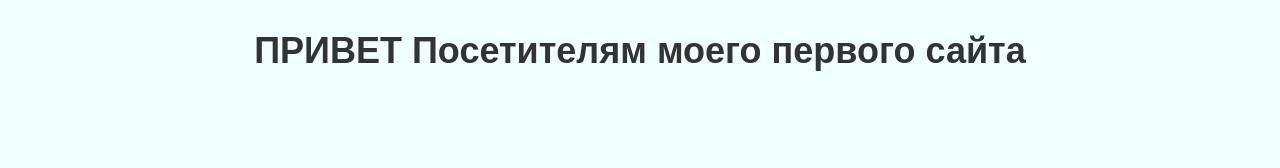
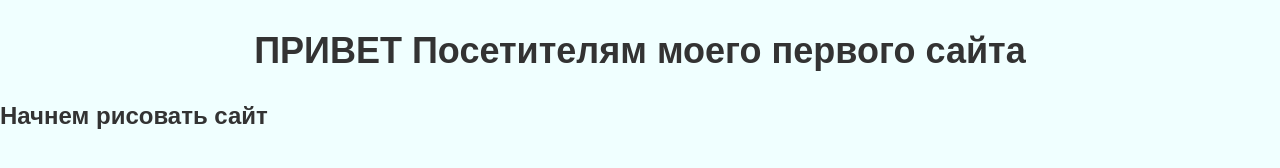
Before and after one commit to BulatS777/BulatS777.github.io, a plain HTML site: page Untitled-1.html in a window 1280 px wide. Drawn offline with Linux system fonts and the light colour scheme.

Commit message:
Update Untitled-1.html

```diff
--- a/Untitled-1.html
+++ b/Untitled-1.html
@@ -9,6 +9,6 @@
 <body>
     <h1>ПРИВЕТ
         Посетителям моего первого сайта</h1>
-
+     <h2>Начнем рисовать сайт</h2>
 </body>
 </html>
```
